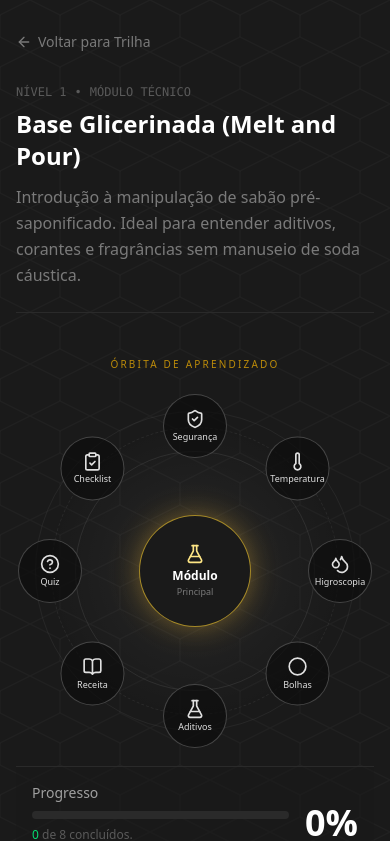
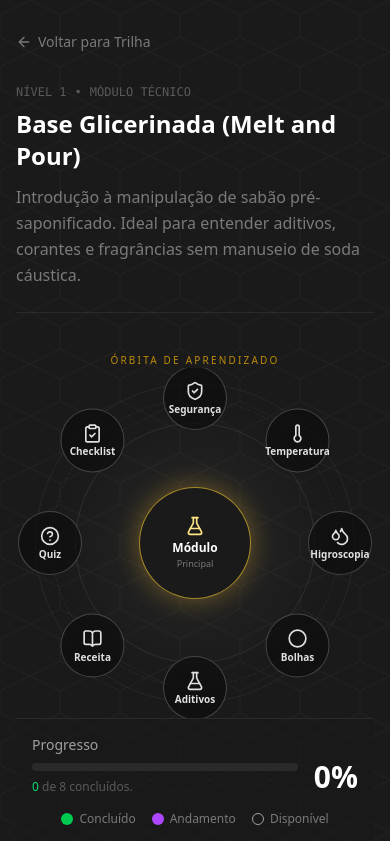
Before and after one commit to PedroAkaki/moonrock-saboaria, a Next.js app: page /aprendizado/base-glicerinada in a window 390 px wide. Shown: the top 841 px of the page. Built offline with nearby package versions, Linux system fonts and the light colour scheme.

Commit message:
fix: v31.3.3 — Module Orbit Mobile Polish, altura, legibilidade, espacamento

```diff
--- a/components/LearningOrbit.tsx
+++ b/components/LearningOrbit.tsx
@@ -62,7 +62,7 @@ export default function LearningOrbit({
   const orbitContent = (
     <>
       {/* Orbit area */}
-      <div className="relative mx-auto h-[390px] max-w-[430px] overflow-hidden">
+      <div className="relative mx-auto h-[350px] sm:h-[390px] max-w-[430px] overflow-hidden">
         <div className="absolute inset-0 bg-[radial-gradient(circle_at_center,rgba(191,149,48,0.14),transparent_34%),radial-gradient(circle_at_center,rgba(255,255,255,0.06),transparent_55%)]" />
 
         {/* Rings */}
@@ -94,7 +94,7 @@ export default function LearningOrbit({
               <span className="mb-0.5">
                 {node.status === "completed" ? <Check className="h-4 w-4 sm:h-5 sm:w-5" /> : node.icon ?? <Circle className="h-4 w-4 sm:h-5 sm:w-5" />}
               </span>
-              <span className="max-w-[4.5rem] text-[9px] font-medium leading-tight sm:text-[10px]">
+              <span className="max-w-[4.5rem] text-[10px] font-semibold leading-tight">
                 {node.shortLabel ?? node.label}
               </span>
             </div>
@@ -148,7 +148,7 @@ export default function LearningOrbit({
               {totalLabel && <span className="ml-1 text-moon-500">· {totalLabel}</span>}
             </p>
           </div>
-          <div className="text-4xl font-bold text-white">{progressPercent}%</div>
+          <div className={`font-bold text-white ${embedded ? "text-3xl" : "text-4xl"}`}>{progressPercent}%</div>
         </div>
 
         {/* Legend */}
--- a/components/ModuleOrbitMap.tsx
+++ b/components/ModuleOrbitMap.tsx
@@ -163,7 +163,7 @@ export default function ModuleOrbitMap({ slug, module }: ModuleOrbitMapProps) {
 
   return (
     <>
-      <div className="px-4 pt-3 pb-1 text-center">
+      <div className="px-4 pt-2 pb-0 text-center">
         <p className="text-[10px] uppercase tracking-[0.22em] text-amber-400/70">Órbita de aprendizado</p>
       </div>
 
```
